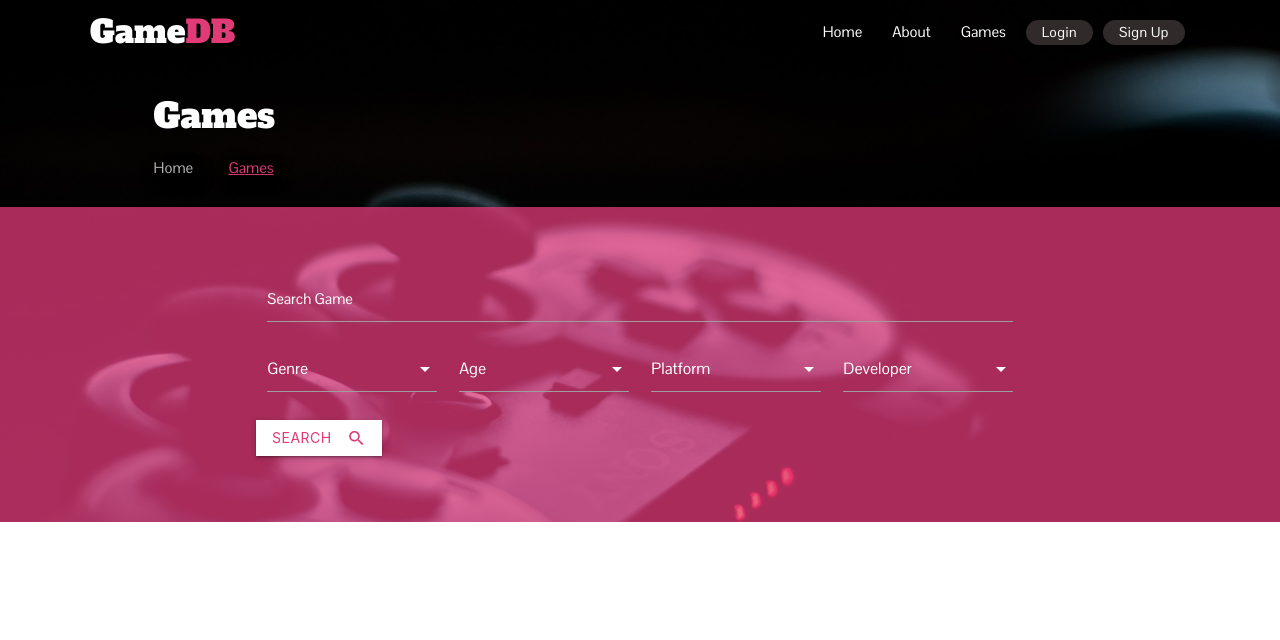
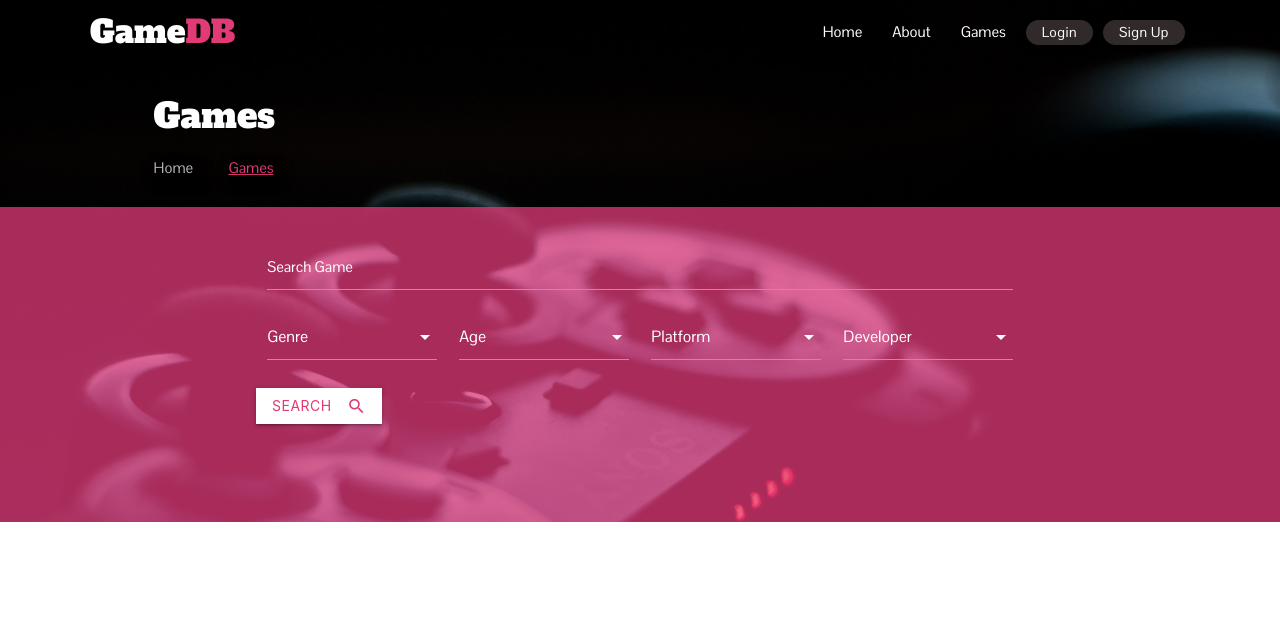
Before and after one commit to aidant842/MilestoneProject3, a Flask app: page /search in a window 1280 px wide. Shown: the top 640 px of the page. Run offline with Flask 2, Linux system fonts and the light colour scheme; data that the repository does not hold is empty; some libraries are stand-ins or nearby versions.

Commit message:
changed the column sizes for search criteria, and moved position up slightly to keep centered

```diff
--- a/static/css/style.css
+++ b/static/css/style.css
@@ -283,7 +283,7 @@ nav ul a.btn {
 
 .options-container {
   position: absolute;
-  top: 53%;
+  top: 47%;
   left: 20%;
   bottom: 40%;
   right: 20%;
--- a/templates/games.html
+++ b/templates/games.html
@@ -37,7 +37,7 @@
 
         <div class="row">
 
-          <div class="category input-field col s6 m3">
+          <div class="category input-field col s6 l3">
             <select name="genre">
               <option value="">Genre</option>
               {% for gen in genre %}
@@ -50,7 +50,7 @@
             </select>
           </div>
 
-          <div class="category input-field col s6 m3">
+          <div class="category input-field col s6 l3">
             <select name="age">
               <option value="">Age</option>
               {% for age in age_rating %}
@@ -63,7 +63,7 @@
             </select>
           </div>
 
-          <div class="category input-field col s6 m3">
+          <div class="category input-field col s6 l3">
             <select name="platform">
               <option value="">Platform</option>
               {% for plat in plat %}
@@ -76,7 +76,7 @@
             </select>
           </div>
 
-          <div class="category input-field col s6 m3">
+          <div class="category input-field col s6 l3">
             <select name="developer">
               <option value="">Developer</option>
               {% for dev in dev %}
```
